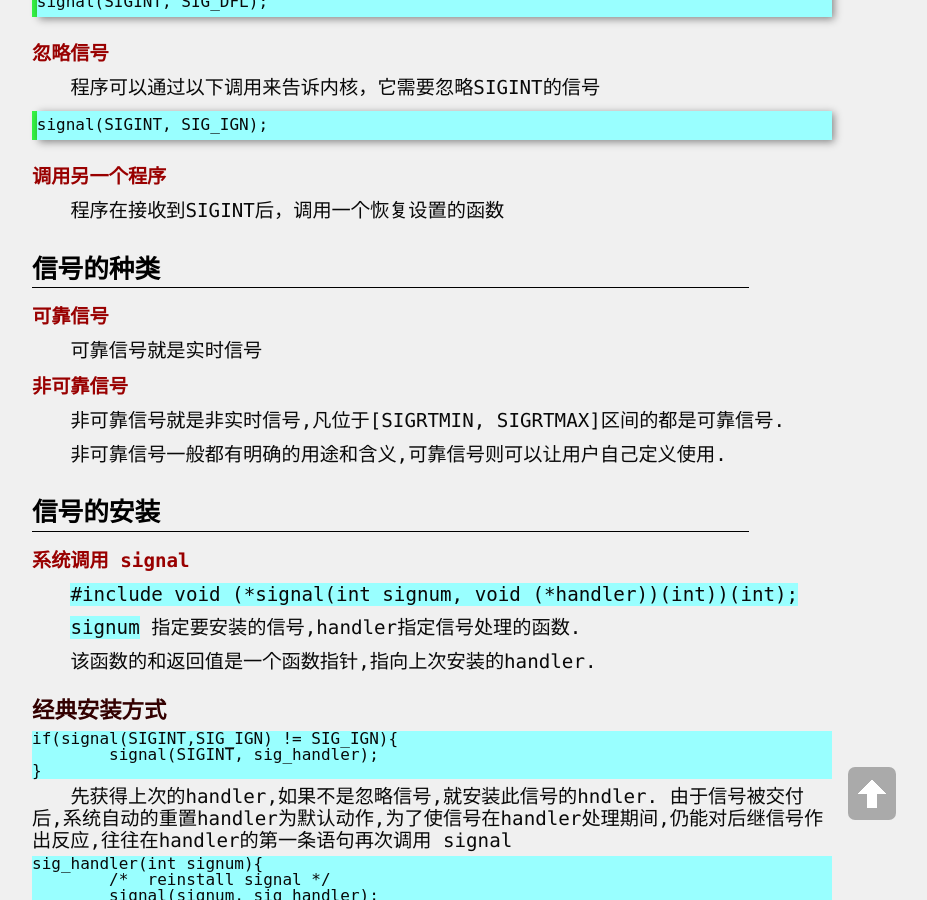
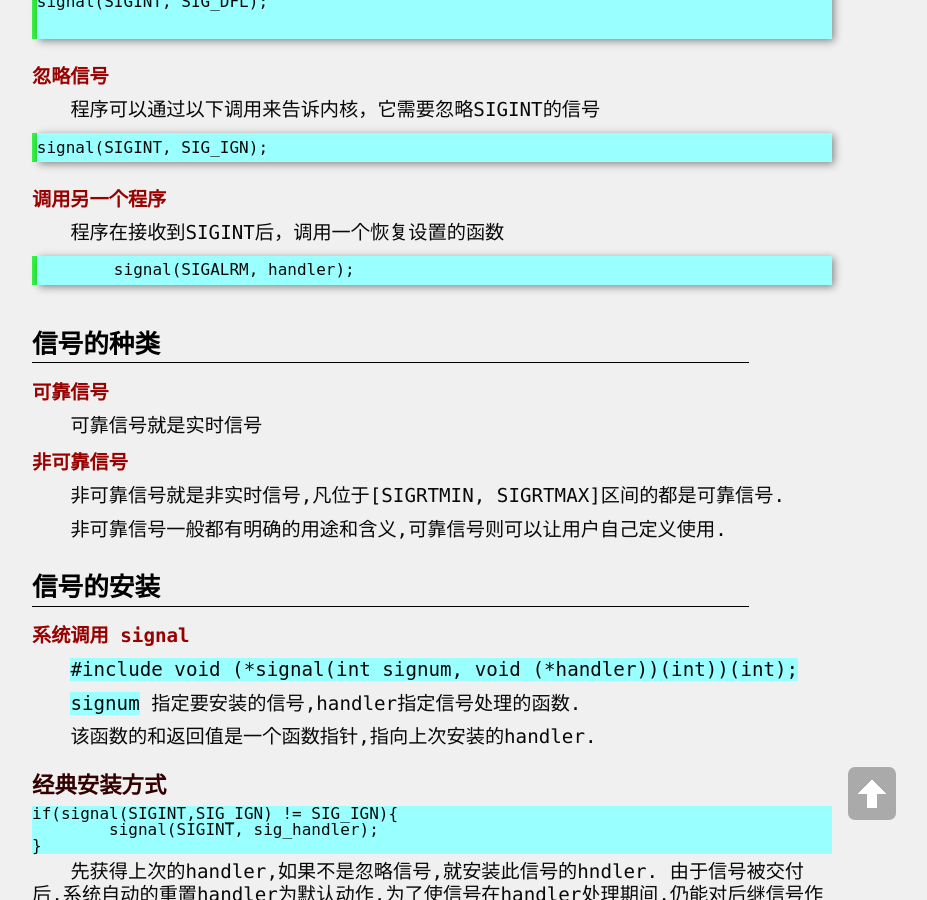
Before and after one commit to yuzibo/yuzibo.github.io, a Jekyll site: the page built from _posts/2016-02-20-linux_signal.md, in a window 1280 px wide and 900 px high, scrolled down 716 px. Shown: the whole window, without its empty margins (208-1135 px from the left). Built offline with Jekyll 4.4.1, drawn with Linux system fonts in a browser that asks for light colours; comment, search, counter and statistics services are not loaded.

Commit message:
modify linux_signal

````diff
--- a/_posts/2016-02-20-linux_signal.md
+++ b/_posts/2016-02-20-linux_signal.md
@@ -25,8 +25,10 @@ category: unix
 
 ### 接受默认处理(通常是消亡)
 使用以下调用来恢复默认处理
+
 ```c
 signal(SIGINT, SIG_DFL);
+
 ```
 
 ### 忽略信号
@@ -38,6 +40,10 @@ signal(SIGINT, SIG_IGN);
 
 ### 调用另一个程序
 程序在接收到SIGINT后，调用一个恢复设置的函数
+
+```c
+	signal(SIGALRM, handler);
+```
 
 # 信号的种类
 
````
